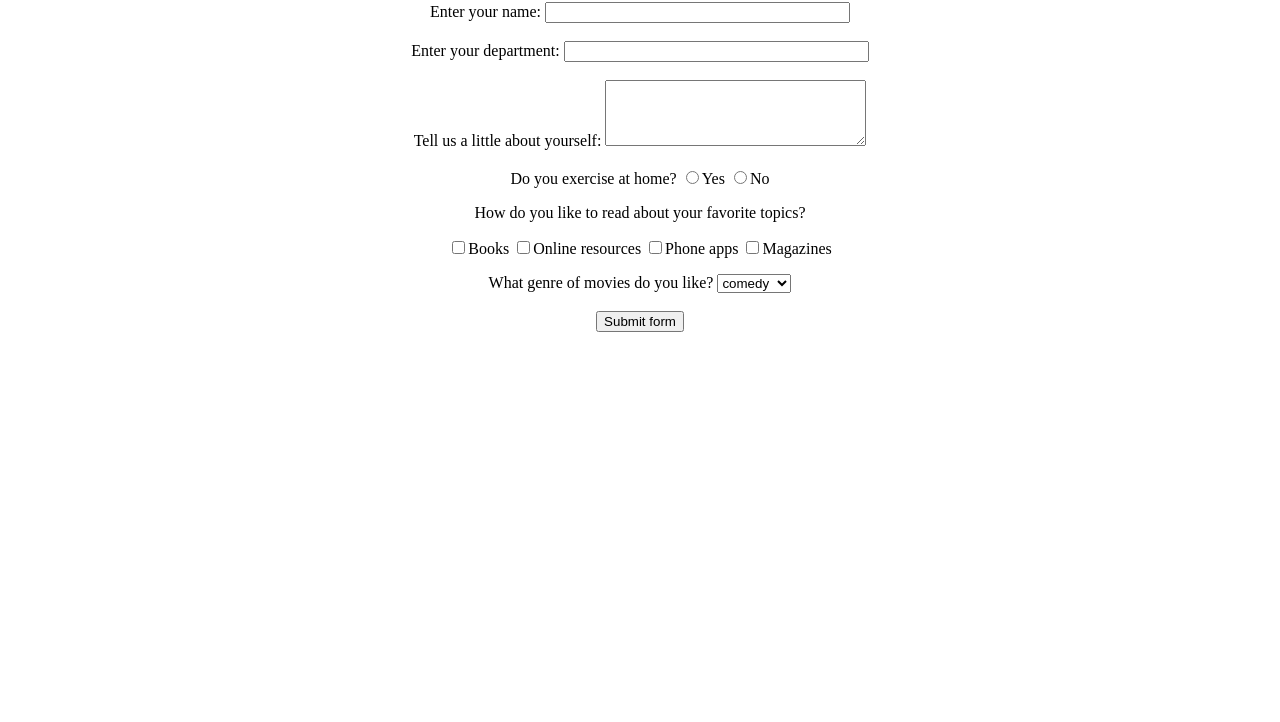
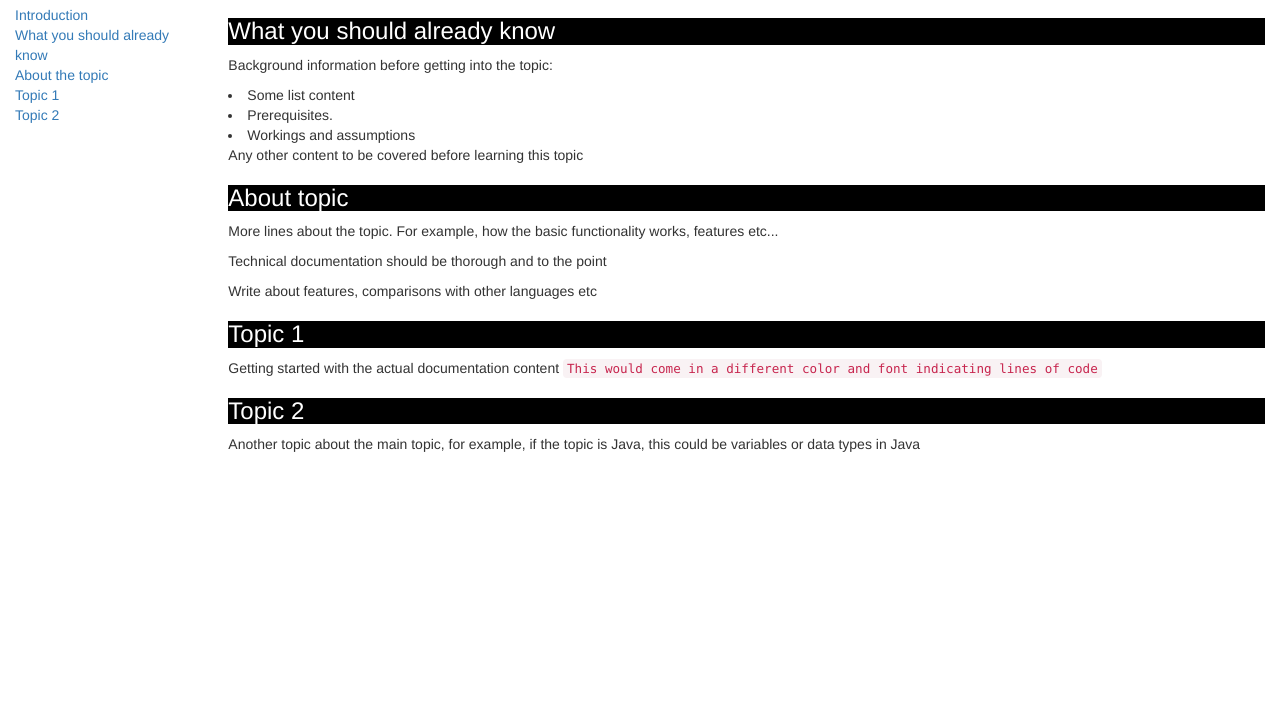
Before and after one commit to Jayak16/sample, a plain HTML site: page index.html in a window 1280 px wide. Shown: the part 78-800 px from the top of the page. Drawn offline with nearby package versions, Linux system fonts and the light colour scheme.

Commit message:
Update index.html

```diff
--- a/index.html
+++ b/index.html
@@ -1,55 +1,82 @@
-<!DOCTYPE HTML>
-<!-- This is how HTML comments look like -->
 <html>
-<!-- the title will appear on the page-->
-<head>
-<title>Employee Interests Survey</title>
-</head>
-<body>
-<!-- as it is a survey form, we will need to submit the details, hence we use form -->
-<!-- We can give absolute url, or relative url like /nextpage.jsp, and specify POST or GET method -->
-<form action="http://google.co.in">
-<!-- If we remove this, every thing will move to the left of the page-->
-<div align="center">
-<!--Adds a heading to the form-->
-<h1>Employee Interests Survey form</h1>
-Enter your name:
-<!-- Input type text for small texts, specify size -->
-<input type="text" name="UserName" size=35 maxlength=35 value="">
-<!--Adds spaces - remove and see what happens -->
-</br></br>
-Enter your department:
-<input type="text" name="Deptt" size=35 maxlength=35 value=""> </br> </br>
-Tell us a little about yourself:
-<!-- For writing lot of text like descriptions with text wrapping,
-if you dont want text wrapping, you can add wrap = "off" (horizontal scrollbar -->
-<textarea name="Comments" cols=30 rows=4></textarea> </br> </br>
-Do you exercise at home?
-<!-- Radio buttons help you choose one out of the many values -->
-<input type="radio" name="exe" value=1>Yes
-<input type="radio" name="exe" value=2>No
-</p>
-How do you like to read about your favorite topics?
-<p>
-<!--Checkbox lets you select multiple options -->
-<input type="checkbox" name="Books">Books
-<input type="checkbox" name="Web">Online resources
-<input type="checkbox" name="Phone">Phone apps
-<input type="checkbox" name="Magazines">Magazines
-</p>
-What genre of movies do you like?
-<!--Select box lets you choose one of the multiple dropdown options-->
-<select name="moviepref" ><option>
-<option value=1 selected = "true">comedy
-<option value=2 >romance
-<option value=3 >thriller
-<option value=4 >horror
-<option value=5 >biopic
-</select>
-</br></br>
-<!--submits the information entered in the form by the user -->
-<input type=submit value="Submit form">
+<!--This example uses the default bootstrap stylesheet-->
+<link rel="stylesheet" href="https://maxcdn.bootstrapcdn.com/bootstrap/3.3.7/css/bootstrap.min.css"
+         integrity="sha384-BVYiiSIFeK1dGmJRAkycuHAHRg32OmUcww7on3RYdg4Va+PmSTsz/K68vbdEjh4u" crossorigin="anonymous">
+<!--provides a full-width container that can expand or collapse based on the size of viewport-->
+<div class="container-fluid">
+   <div class="row">
+       <div class="col-md-2 col-sm-12 col-xs-12">
+           <nav id="navbar">
+               <h3>Technical Documentation</h3>
+               <!--content stacking for smaller screens-->
+               <ul class="nav nav-pills nav-stacked">
+                <!--internal linking to the respective sections-->
+                   <a class="nav-link" href="#Introduction" rel="internal">
+                       <li>Introduction</li>
+                   </a>
+                   <a class="nav-link" href="#What_you_should_already_know" rel="internal">
+                       <li>What you should already know</li>
+                   </a>
+                   <a class="nav-link" href="#About_Topic" rel="internal">
+                       <li>About the topic</li>
+                   </a>
+                   <a class="nav-link" href="#Topic_1" rel="internal">
+                       <li>Topic 1</li>
+                   </a>
+                   <a class="nav-link" href="#Topic_2" rel="internal">
+                       <li>Topic 2</li>
+                   </a>
+                </ul>
+           </nav>
+       </div>
+       <div class="col-md-10 col-sm-12 col-xs-12">
+           <main id="main-doc">
+               <section class="main-section" id="Introduction" >
+                <!--basic styling for the headings, better practice to do the same in a css file as the styling is same for all headers-->
+                   <h3 style = "background: black; color: white">Introduction</h3>
+                   <article>
+                   <p>Some content about the main topic, for example Java documentation introduction about the language
+                       </article>
+               </section>
+               <section class="main-section" id="What_you_should_already_know">
+                   <h3 style = "background: black; color: white">What you should already know</h3>
+                   <article>
+                       <p>Background information before getting into the topic:</p>
+<!--creating list using html-->
+                       <li>Some list content</li>
+                       <li>Prerequisites.</li>
+                       <li>Workings and assumptions</li>
+                       <p>Any other content to be covered before learning this topic</p>
+                       </artice>
+               </section>
+               <section class="main-section" id="About_Topic">
+                   <h3 style = "background: black; color: white">About topic</h3>
+                   <article>
+                       <p>More lines about the topic. For example, how the basic functionality works, features etc...</p>
+                       <p>
+                       Technical documentation should be thorough and to the point
+                       </p>
+                       <p>
+                       Write about features, comparisons with other languages etc
+                       </p>
+                   </article>
+               </section>
+               <section class="main-section" id="Topic_1">
+                   <h3 style = "background: black; color: white">Topic 1</h3>
+                   <article>
+                       Getting started with the actual documentation content
+                       <code>This would come in a different color and font indicating lines of code
+                       </code>
+                   </article>
+               </section>
+               <section class="main-section" id="Topic_2">
+                   <h3 style = "background: black; color: white">Topic 2</h3>
+                   <p>
+Another topic about the main topic, for example, if the topic is Java, this could be variables or data types in Java
+                   </p>
+               </section>
+           </main>
+       </div>
+   </div>
 </div>
-</form>
-</body>
 </html>
```
